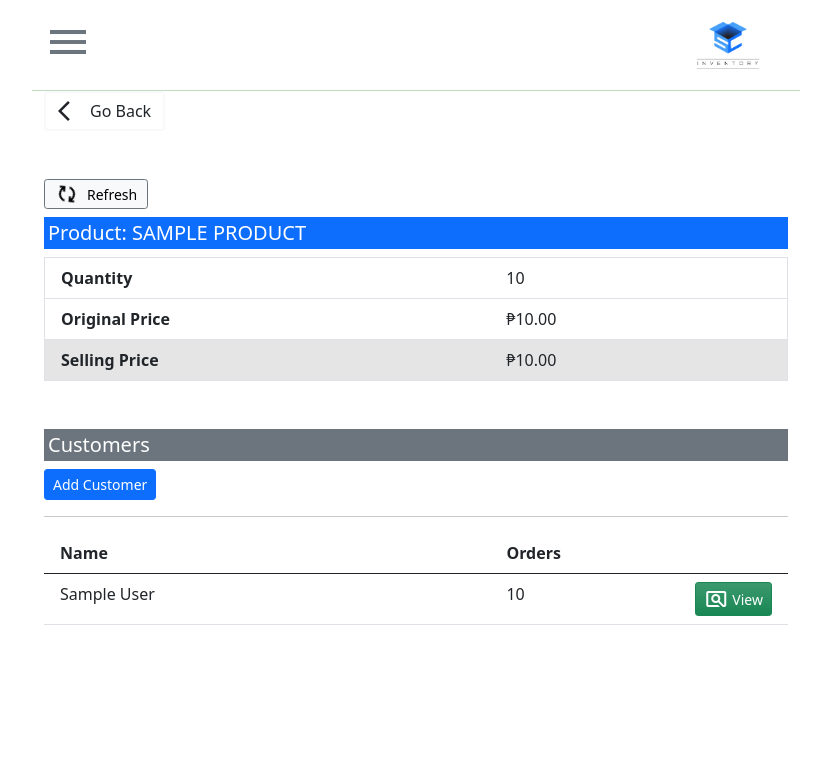
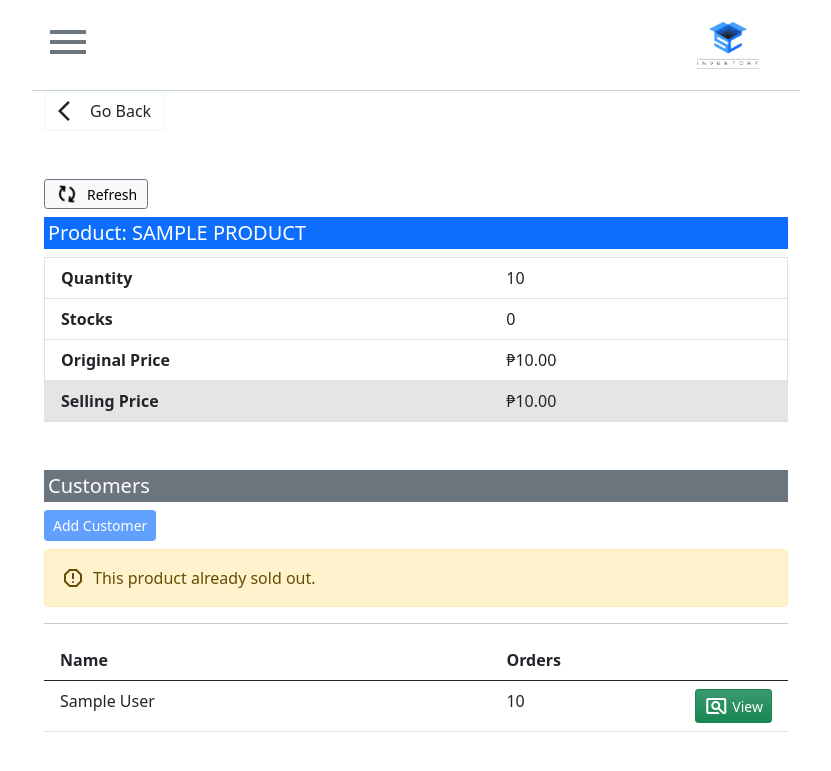
Before and after one commit to neildc14/Product-Sales-Inventory, a Node server app: page /weekly_products/600000000000000000000001 in a window 1280 px wide. Shown: the top 771 px of the page, without its empty margins (224-1055 px from the left). Run offline with Node 20, Linux system fonts and the light colour scheme; a user stored in the database is signed in; tables that the repository leaves empty hold one stand-in row (values such as "Sample post"); some libraries are stand-ins or nearby versions.

Commit message:
created limit orders functionality

```diff
--- a/controllers/productController.js
+++ b/controllers/productController.js
@@ -137,10 +137,21 @@ exports.product_details = function (req, res, next) {
           return next(err);
         }
         console.log(customers);
+        const quantityArray = [];
+        customers.forEach((customer) => {
+          quantityArray.push(customer.quantity_ordered);
+        });
+
+        let TotalOrders = 0;
+        quantityArray.forEach((quantity) => {
+          TotalOrders += quantity;
+        });
+        console.log(TotalOrders);
         res.render("product_details", {
           title: "Product Details",
           product: product,
           customers: customers,
+          total_orders: TotalOrders,
           errors: null,
           customer_reset: undefined,
           user: req.user.username,
--- a/public/javascripts/script.js
+++ b/public/javascripts/script.js
@@ -52,3 +52,33 @@ if (registerForm) {
     });
   }
 }
+
+let limit_orders = document.querySelector(".limit_orders");
+if (limit_orders) {
+  let addCustomerForm = document.querySelector('[name="addCustomerForm"]');
+  let addBtn = document.querySelector(".addCustomerBtn");
+  let product_quantity = limit_orders.dataset.prodqty;
+  let total_orders = limit_orders.dataset.totalorders;
+  let quantity_ordered = addCustomerForm["quantity_ordered"];
+  let available_supply = Number(product_quantity) - Number(total_orders);
+
+  function disableAddBtn() {
+    if (
+      Number(total_orders) === Number(available_supply) ||
+      Number(available_supply) == 0
+    ) {
+      addBtn.setAttribute("disabled", "disabled");
+    }
+  }
+  disableAddBtn();
+
+  function limitQuantity() {
+    if (Number(quantity_ordered.value) > Number(product_quantity)) {
+      quantity_ordered.classList.add("is-invalid");
+
+      return false;
+    } else {
+      return totalPurchasedValue();
+    }
+  }
+}
--- a/public/stylesheets/style.css
+++ b/public/stylesheets/style.css
@@ -45,7 +45,7 @@ header {
 }
 
 .user_panel img {
-  height: 2.5rem;
+  height: 2rem;
 }
 
 .user_profile {
--- a/views/product_details.ejs
+++ b/views/product_details.ejs
@@ -29,12 +29,20 @@
             </h5>
           </div>
 
-          <section>
+          <section
+            class="limit_orders"
+            data-prodqty="<%=product.quantity%>"
+            data-totalorders="<%=total_orders%>"
+          >
             <table class="table border">
               <tbody>
                 <tr>
                   <th scope="row" class="td_description">Quantity</th>
                   <td><%=product.quantity%></td>
+                </tr>
+                <tr>
+                  <th scope="row" class="td_description">Stocks</th>
+                  <td><%=Number(product.quantity)-Number(total_orders)%></td>
                 </tr>
                 <tr>
                   <th scope="row" class="td_description">Original Price</th>
@@ -59,10 +67,18 @@
               class="btn btn-primary btn-sm addCustomerBtn"
               data-bs-toggle="modal"
               data-bs-target="#customerModal"
-              data-productquantity="<%=product.quantity%>"
             >
               Add Customer
             </button>
+            <%if(Number(total_orders)=== Number(product.quantity)){%>
+            <div
+              class="alert alert-warning d-flex align-items-center mt-2"
+              role="alert"
+            >
+              <span class="material-symbols-outlined me-2"> report </span
+              ><span>This product already sold out.</span>
+            </div>
+            <%}%>
             <hr />
             <%if(customers.length <= 0){%>
             <div
@@ -74,7 +90,7 @@
             </div>
 
             <%} else{%>
-            <table class="table">
+            <table class="table" class="customer_table">
               <thead>
                 <tr>
                   <th scope="col" class="td_description">Name</th>
@@ -128,7 +144,8 @@
                   <form
                     action=""
                     method="POST"
-                    onsubmit="totalPurchasedValue()"
+                    onsubmit="return limitQuantity()"
+                    name="addCustomerForm"
                   >
                     <div class="modal-body">
                       <div class="form-group pb-2">
@@ -184,6 +201,13 @@
                           autocomplete="off"
                           value="<%=customer_reset !== undefined ?  customer_reset.quantity_ordered : ''%>"
                         />
+                        <div
+                          id="validationServerUsernameFeedback"
+                          class="invalid-feedback"
+                        >
+                          Available:
+                          <%=Number(product.quantity)-Number(total_orders)%>
+                        </div>
                       </div>
                       <div class="form-group pb-2">
                         <input
```
